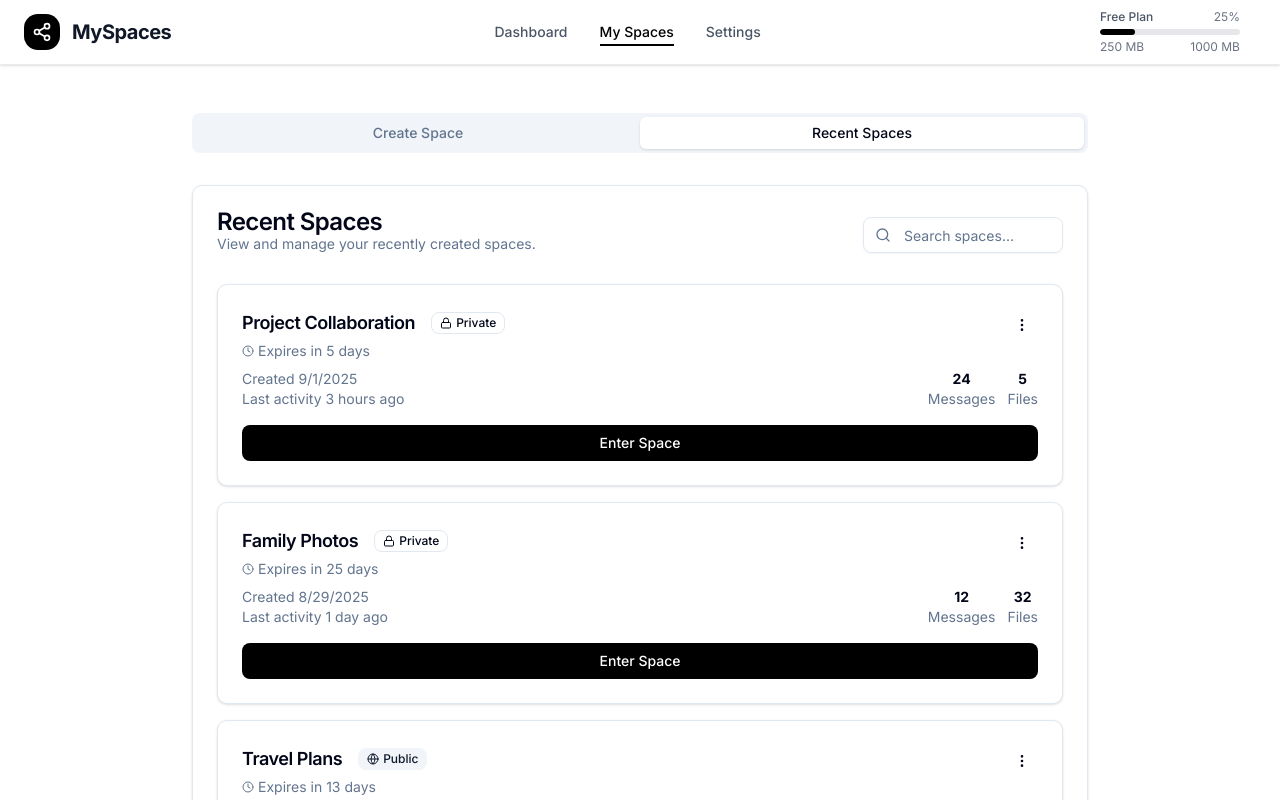
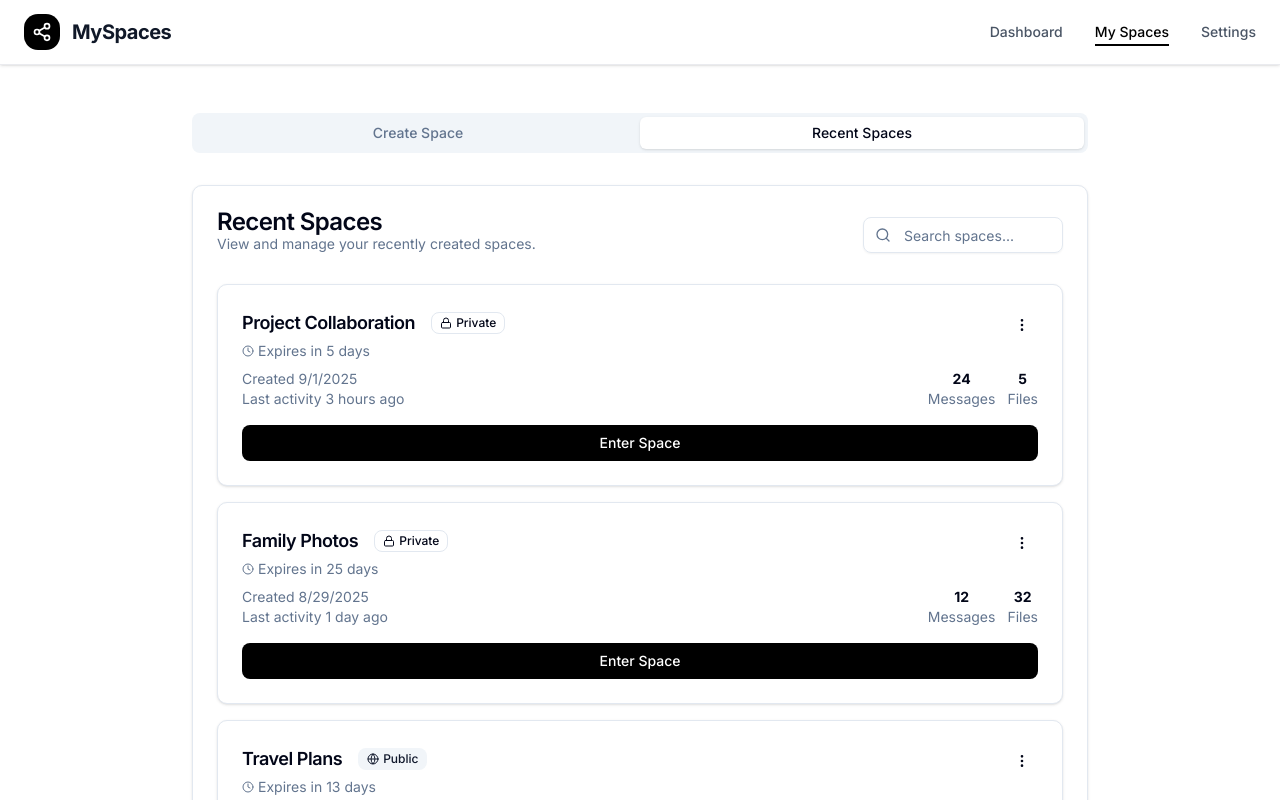
Before and after one commit to codewithfranciss/my-space-, a Next.js app: page /dashboard in a window 1280 px wide. Shown: the top 800 px of the page. Built offline with nearby package versions, Linux system fonts and the light colour scheme.

Commit message:
add storage tracker ui

```diff
--- a/app/dashboard/page.tsx
+++ b/app/dashboard/page.tsx
@@ -146,27 +146,7 @@ const setActiveTab = (tab: any) => { /* your function */ };
           </nav>
 
           {/* Storage & Upgrade Section */}
-          <div className="flex items-center gap-4">
-            {/* Storage Card */}
-            <div className="hidden lg:flex items-center gap-3 px-4 py-2 transition-colors">
-              <div className="flex flex-col min-w-[140px]">
-                <div className="flex items-center justify-between mb-1">
-                  <span className="text-xs font-medium text-gray-600">Free Plan</span>
-                  <span className="text-xs text-gray-500">{calculateStoragePercentage()}%</span>
-                </div>
-                <div className="h-1.5 w-full rounded-full bg-gray-200 overflow-hidden">
-                  <div
-                    className="h-full rounded-full bg-black transition-all duration-300"
-                    style={{ width: `${calculateStoragePercentage()}%` }}
-                  ></div>
-                </div>
-                <div className="flex justify-between mt-1">
-                  <span className="text-xs text-gray-500">{USER.storageUsed} MB</span>
-                  <span className="text-xs text-gray-500">{USER.storageLimit} MB</span>
-                </div>
-              </div>
-            </div>
-          </div>
+
         </div>
       </header>
 
--- a/components/shared /Header.tsx
+++ b/components/shared /Header.tsx
@@ -57,15 +57,17 @@ export default function ResponsiveModernHeader() {
         <div className="flex items-center gap-2 sm:gap-4">
 
           {/* Storage Card - Desktop Only */}
-          <div className="hidden xl:flex items-center gap-3 px-3 py-2 bg-gray-50/80 rounded-xl border border-gray-200/60 hover:border-gray-300/60 transition-all duration-200">
-            <div className="flex flex-col min-w-[130px]">
+
+            {/* Storage Card */}
+            <div className="hidden lg:flex items-center gap-3 px-4 py-2 transition-colors">
+              <div className="flex flex-col min-w-[140px]">
                 <div className="flex items-center justify-between mb-1">
                   <span className="text-xs font-medium text-gray-600">Free Plan</span>
                   <span className="text-xs text-gray-500">{calculateStoragePercentage()}%</span>
                 </div>
                 <div className="h-1.5 w-full rounded-full bg-gray-200 overflow-hidden">
                   <div
-                  className="h-full rounded-full bg-black transition-all duration-300 ease-out"
+                    className="h-full rounded-full bg-black transition-all duration-300"
                     style={{ width: `${calculateStoragePercentage()}%` }}
                   ></div>
                 </div>
@@ -75,6 +77,7 @@ export default function ResponsiveModernHeader() {
                 </div>
               </div>
             </div>
+
 
           {/* Upgrade Button - Hidden on Small Screens */}
           <Button
```
Lines whose indentation alone changed are shown as unchanged.
